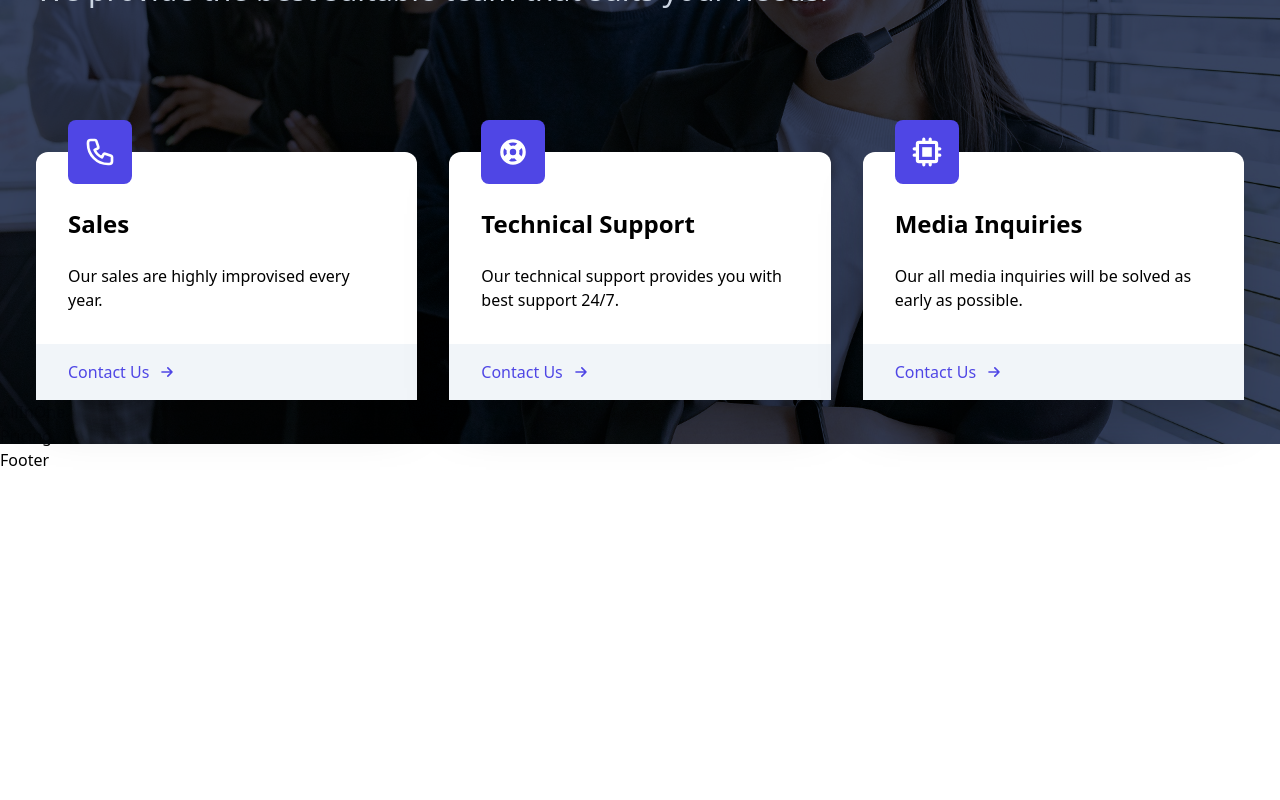
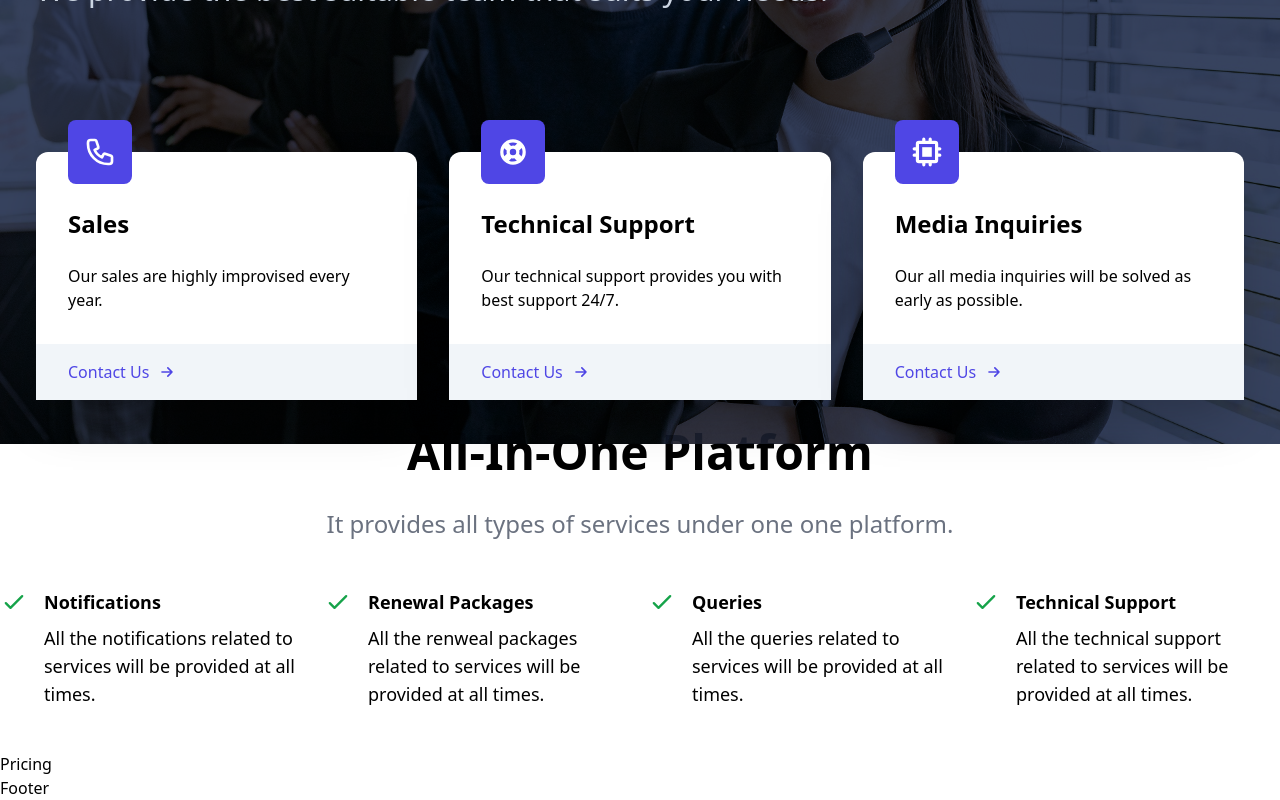
Before and after one commit to dashingshree6/Cloud-Management-App, a React (Create React App) app in the folder frontend/: page / in a window 1280 px wide. Shown: the part 1566-2366 px from the top of the page. Before the commit the page ends 2038 px from the top, so only its background shows below. Built offline with nearby package versions, Linux system fonts and the light colour scheme.

Commit message:
Update AllInOne.js

```diff
--- a/frontend/src/components/AllInOne.js
+++ b/frontend/src/components/AllInOne.js
@@ -1,9 +1,59 @@
 import React from "react";
+import { CheckIcon } from "@heroicons/react/outline";
 
 const AllInOne = () => {
     return (
-        <div>
-            AllInOne
+        <div name='platforms' className='w-full my-7'>
+            <div className='max-w-[1240px] mx-auto px-2'>
+                <h2 className='text-5xl font-bold text-center'>All-In-One Platform</h2>
+                <p className='text-2xl py-8 text-gray-500 text-center'>
+                    It provides all types of services under one one platform.
+                </p>
+            </div>
+
+            <div className='grid sm:grid-cols-2 lg:grid-cols-4 gap-4 pt-4'>
+
+                <div className='flex'>
+                    <div><CheckIcon className='w-7 mr-4 text-green-600'/></div>
+                    <div>
+                        <h3 className='font-bold text-lg'>Notifications</h3>
+                        <p className='text-lg pt-2 pb-4'>
+                            All the notifications related to services will be provided at all times.
+                        </p>
+                    </div>
+                </div>
+
+                <div className='flex'>
+                    <div><CheckIcon className='w-7 mr-4 text-green-600'/></div>
+                    <div>
+                        <h3 className='font-bold text-lg'>Renewal Packages</h3>
+                        <p className='text-lg pt-2 pb-4'>
+                            All the renweal packages related to services will be provided at all times.
+                        </p>
+                    </div>
+                </div>
+
+                <div className='flex'>
+                    <div><CheckIcon className='w-7 mr-4 text-green-600'/></div>
+                    <div>
+                        <h3 className='font-bold text-lg'>Queries</h3>
+                        <p className='text-lg pt-2 pb-4'>
+                            All the queries related to services will be provided at all times.
+                        </p>
+                    </div>
+                </div>
+
+                <div className='flex'>
+                    <div><CheckIcon className='w-7 mr-4 text-green-600'/></div>
+                    <div>
+                        <h3 className='font-bold text-lg'>Technical Support</h3>
+                        <p className='text-lg pt-2 pb-4'>
+                            All the technical support related to services will be provided at all times.
+                        </p>
+                    </div>
+                </div>
+
+            </div>
         </div>
     )
 }
```
